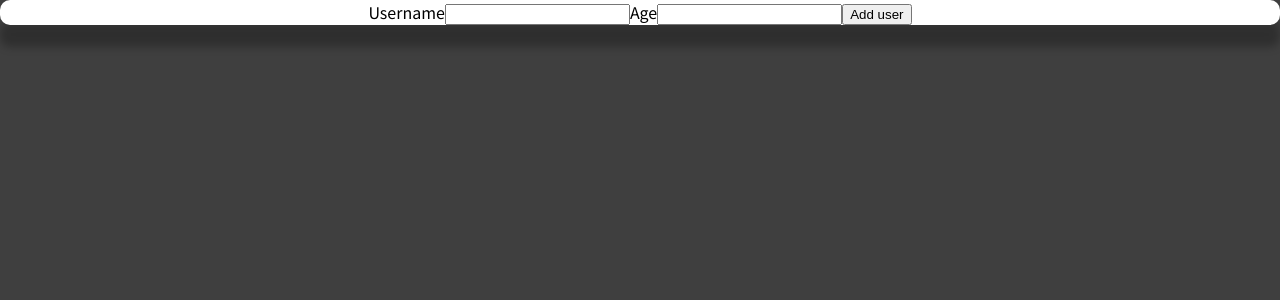
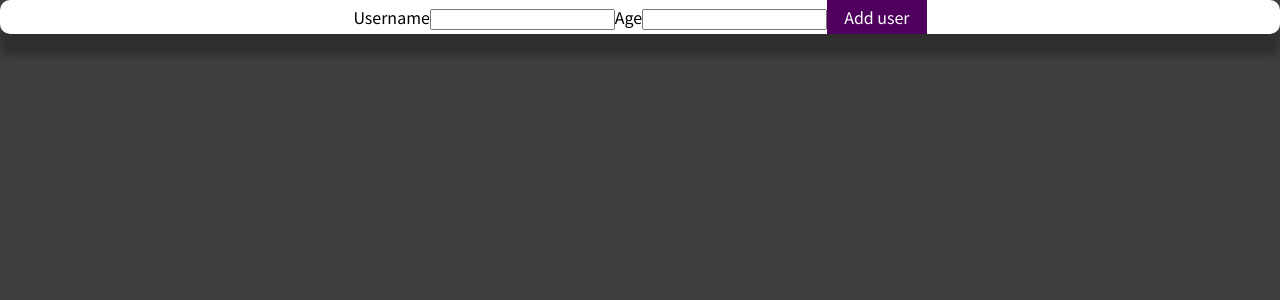
Before and after one commit to Amandine-d/projects-react, a React (Create React App) app: page / in a window 1280 px wide. Shown: the top 300 px of the page. Built offline with nearby package versions, Linux system fonts and the light colour scheme.

Commit message:
Styling: Add button component

```diff
--- /dev/null
+++ b/src/Project1/components/UI/Button.js
@@ -0,0 +1,12 @@
+import React from "react";
+import classes from "./Button.module.css";
+
+const Button = (props) => {
+  return (
+    <button className={classes.button} type={props.type || 'button'} onClick={props.onClick}>
+      {props.children}
+    </button>
+  )
+}
+
+export default Button;
--- /dev/null
+++ b/src/Project1/components/UI/Button.module.css
@@ -0,0 +1,18 @@
+.button {
+  font: inherit;
+  border: 1px solid #4f005f;
+  background: #4f005f;
+  color: white;
+  padding: 0.25rem 1rem;
+  cursor: pointer;
+}
+
+.button:hover,
+.button:active {
+  background: #741188;
+  border-color: #741188;
+}
+
+.button:focus {
+  outline: none;
+}
--- a/src/Project1/components/UI/Card.js
+++ b/src/Project1/components/UI/Card.js
@@ -3,7 +3,7 @@
 
 const Card = props => {
   return (
-    <div className={classes.card}>
+<div className={`${classes.card} ${classes.className}`}>
       {props.children}
     </div>
   )
--- a/src/Project1/components/Users/AddUser.js
+++ b/src/Project1/components/Users/AddUser.js
@@ -1,5 +1,7 @@
 import React from "react";
+import Button from "../UI/Button";
 import Card from "../UI/Card";
+import classes from "./AddUser.module.css";
 
 const AddUser = props => {
   const addUserHandler = (event) => {
@@ -7,13 +9,13 @@
   }
 
   return (
-    <Card>
+    <Card className={classes.input}>
       <form onSubmit={addUserHandler}>
         <label htmlFor="username">Username</label>
         <input id="username" type="text" />
         <label htmlFor="age">Age</label>
         <input id="age" type="number" />
-        <button type="submit">Add user</button>
+        <Button type="submit">Add user</Button>
       </form>
     </Card>
   )
--- /dev/null
+++ b/src/Project1/components/Users/AddUser.module.css
@@ -0,0 +1,26 @@
+.input {
+  margin: 2rem auto;
+  padding: 1rem;
+  width: 90%;
+  max-width: 40rem;
+}
+
+.input label {
+  display: block;
+  font-weight: bold;
+  margin-bottom: 0.5rem;
+}
+
+.input input {
+  font: inherit;
+  display: block;
+  width: 100%;
+  border: 1px solid #ccc;
+  padding: 0.15rem;
+  margin-bottom: 0.5rem;
+}
+
+.input input:focus {
+  outline: none;
+  border-color: #4f005f;
+}
```
